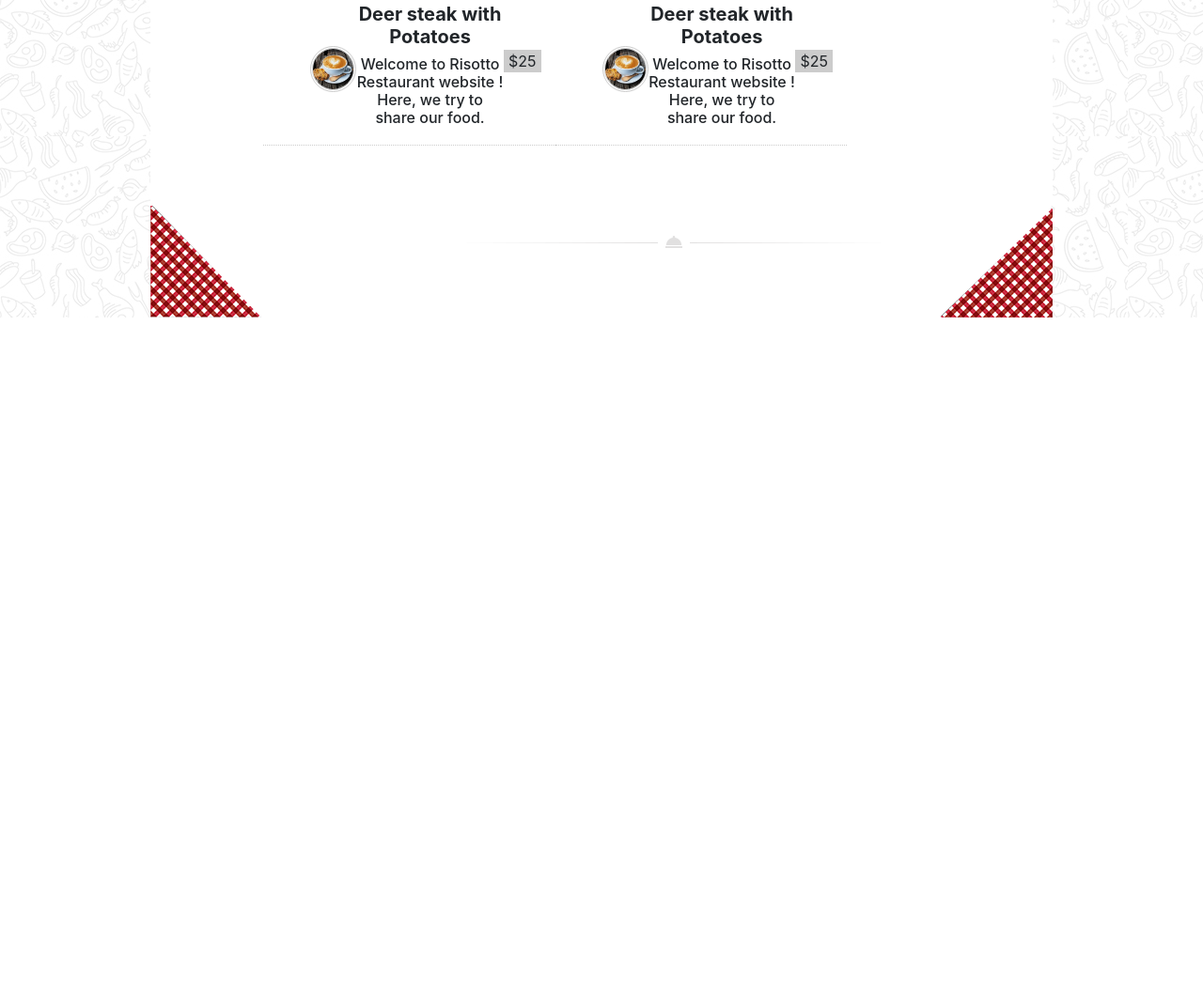
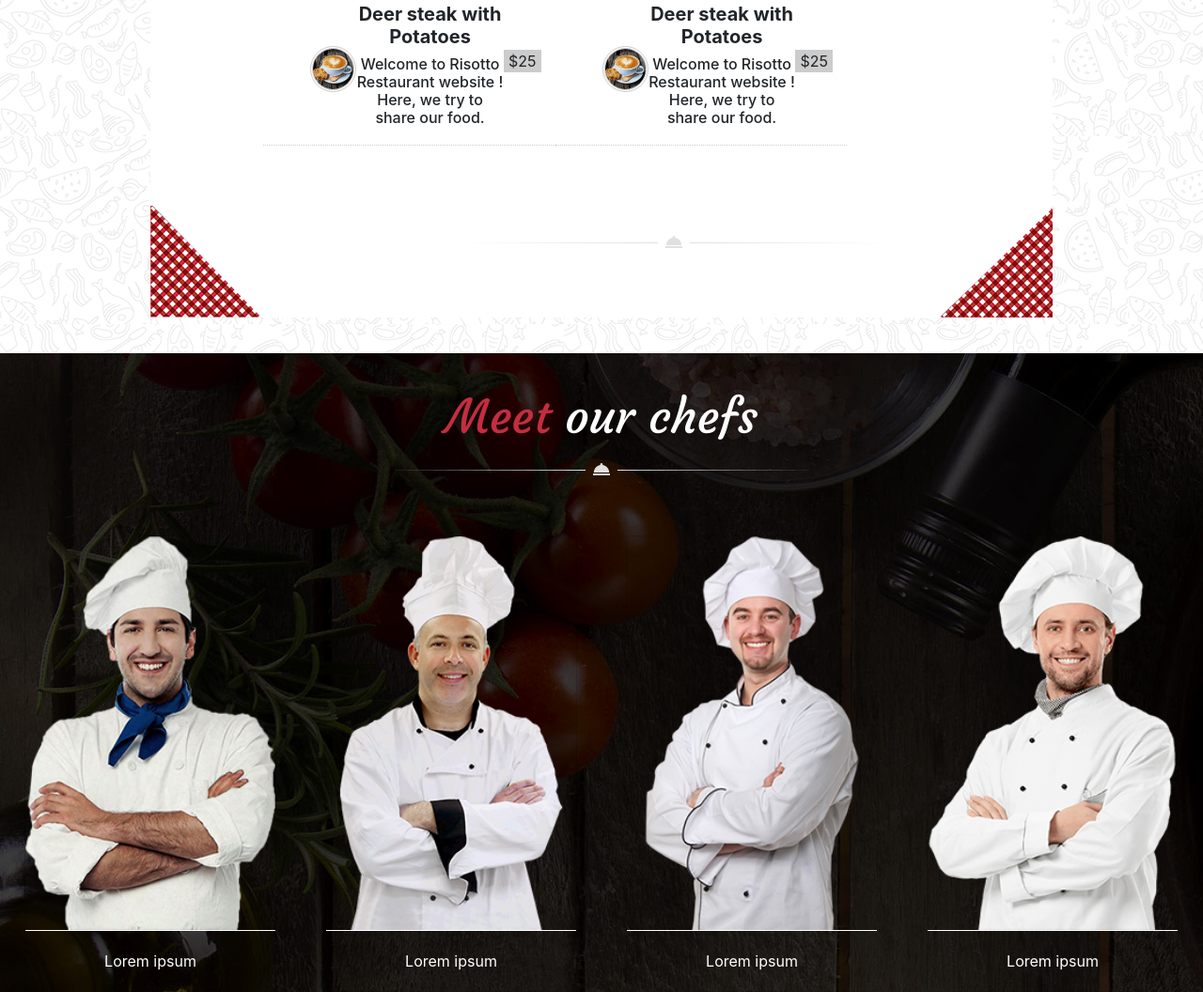
Before and after one commit to FannyHunin/siteDuChef, a website: page index.html in a window 1280 px wide. Shown: the part 2226-3282 px from the top of the page at 94% size. Before the commit the page ends 2564 px from the top, so only its background shows below. Drawn offline with nearby package versions, Linux system fonts and the light colour scheme.

Commit message:
section team finie

```diff
--- a/index.html
+++ b/index.html
@@ -549,6 +549,41 @@
         </div>
     </section>
 
+    <!-- section team -->
+    <section id="sectionTeam">
+        <div id="title">
+            <h1><span>Meet</span> our chefs</h1>
+            <img src="./public/images/decoration_line.png" alt="">
+        </div>
+        <!-- cards -->
+        <div id="cards">
+            <div class="card" style="width: 18rem;">
+                <img src="./public/images/chef1.png" class="card-img-top" alt="...">
+                <div class="card-body">
+                    <p class="card-text text-white text-center">Lorem ipsum</p>
+                </div>
+              </div>
+              <div class="card" style="width: 18rem;">
+                <img src="./public/images/chef2.png" class="card-img-top" alt="...">
+                <div class="card-body">
+                    <p class="card-text text-white text-center">Lorem ipsum</p>
+                </div>
+              </div>
+              <div class="card" style="width: 18rem;">
+                <img src="./public/images/chef3.png" class="card-img-top" alt="...">
+                <div class="card-body">
+                    <p class="card-text text-white text-center">Lorem ipsum</p>
+                </div>
+              </div>
+              <div class="card " style="width: 18rem;">
+                <img src="./public/images/chef4.png" class="card-img-top" alt="...">
+                <div class="card-body ">
+                  <p class="card-text text-white text-center">Lorem ipsum</p>
+                </div>
+              </div>
+        </div>
+    </section>
+
 
 
     <!-- jquery -->
--- a/src/scss/modules/_sectionMenu.scss
+++ b/src/scss/modules/_sectionMenu.scss
@@ -1,5 +1,6 @@
 #sectionMenu {
     background-image: url("../../../public/images/main_bg.jpg");
+    padding-bottom: 3%;
     // display: flex;
     // justify-content: center;
 
--- /dev/null
+++ b/src/scss/modules/_sectionTeam.scss
@@ -0,0 +1,30 @@
+#sectionTeam {
+    background-image: url("../../../public/images/team_background.jpg");
+    #title {
+        padding-top: 3%;
+        text-align: center;
+        font-family: 'Courgette', cursive;
+        color: white;
+
+        h1 {
+            font-size: 50px;
+        }
+
+        span {
+            color: #C42D40;
+        }
+    }
+    #cards{
+        display: flex;
+        justify-content: center;
+        margin-top: 5%;
+        .card{
+            background-color:rgb(0, 0, 0, 0);
+            margin-left: 2%;
+            margin-right: 2%;
+            img{
+                border-bottom: white 1px solid;
+            }
+        }
+    }
+}
--- a/src/scss/modules/style.scss
+++ b/src/scss/modules/style.scss
@@ -2,3 +2,4 @@
 @import "./headerCarousel";
 @import "./sectionAbout";
 @import "./sectionMenu";
+@import "./sectionTeam";
```
Also changed, not shown: public/css/app.css, 1 other file.
